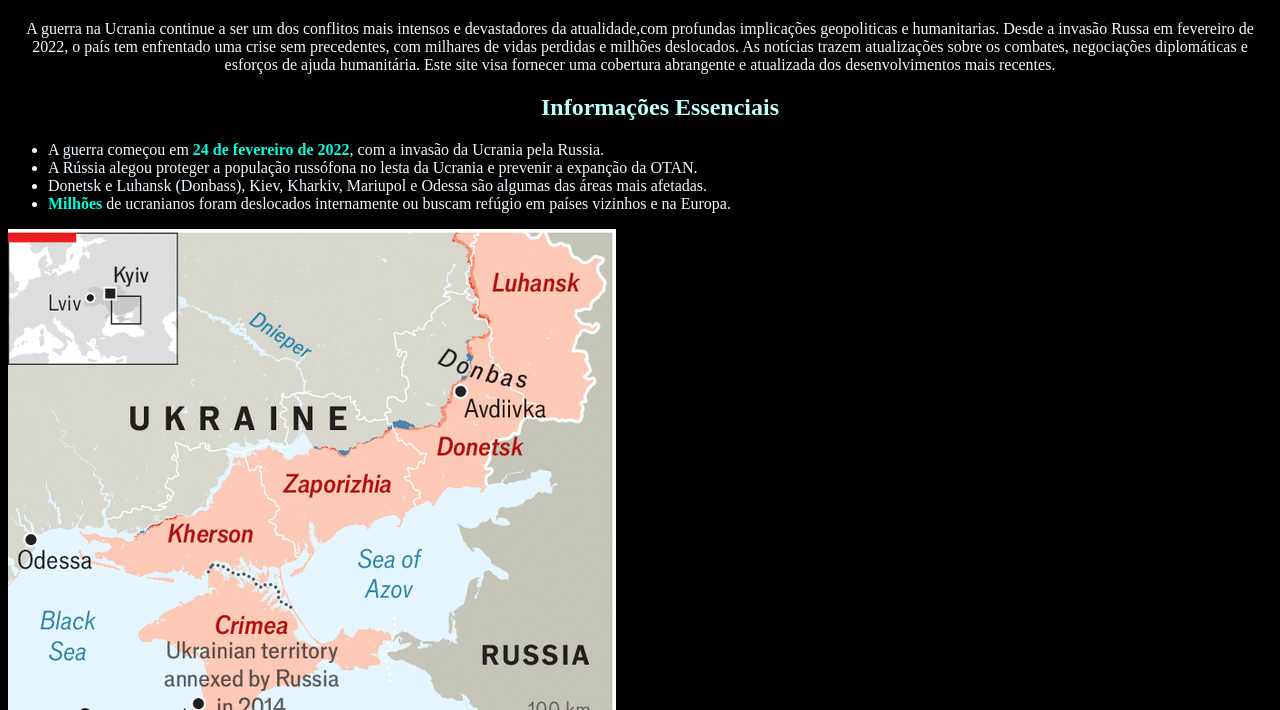
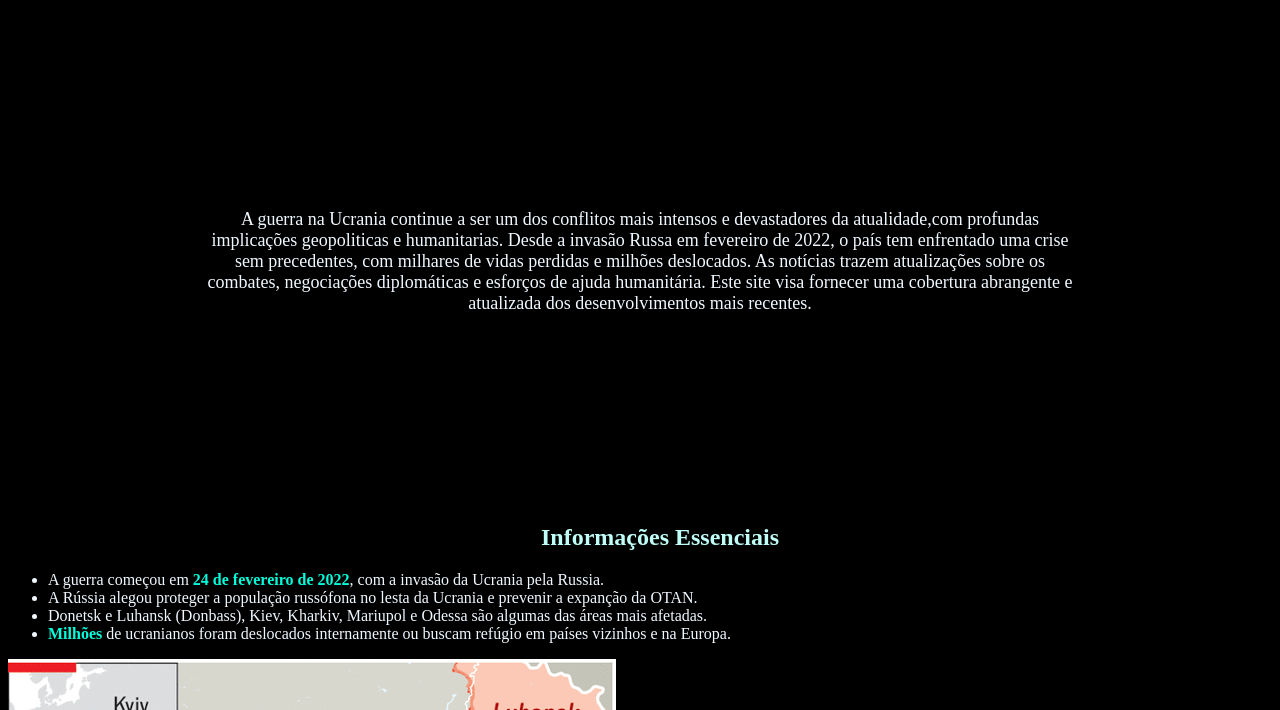
Before and after one commit to LilCoderMan/BullshitCode, a plain HTML site: page index.html in a window 1280 px wide. Shown: the part 90-800 px from the top of the page. Drawn offline with Linux system fonts and the light colour scheme.

Commit message:
KILL MEEEEE

```diff
--- a/style.css
+++ b/style.css
@@ -19,7 +19,9 @@ li {color: aliceblue;
     text-align: left
 }
 p {color: aliceblue;
-    text-align: center
+    text-align: center;
+    font-size: large;
+    padding: 15%;
 }
 img .Bingus {text-align: center;
     width: 45%;
```
